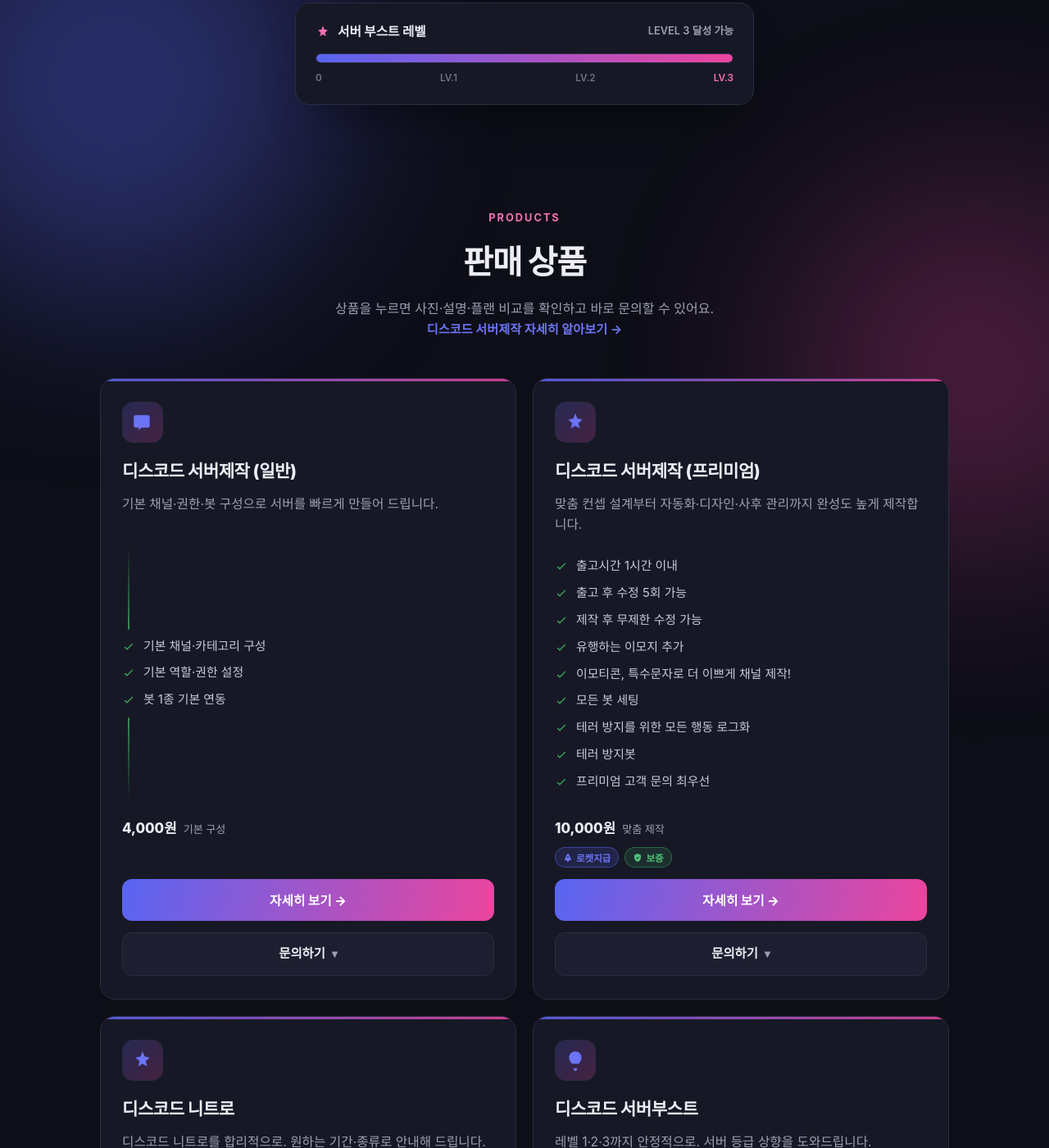
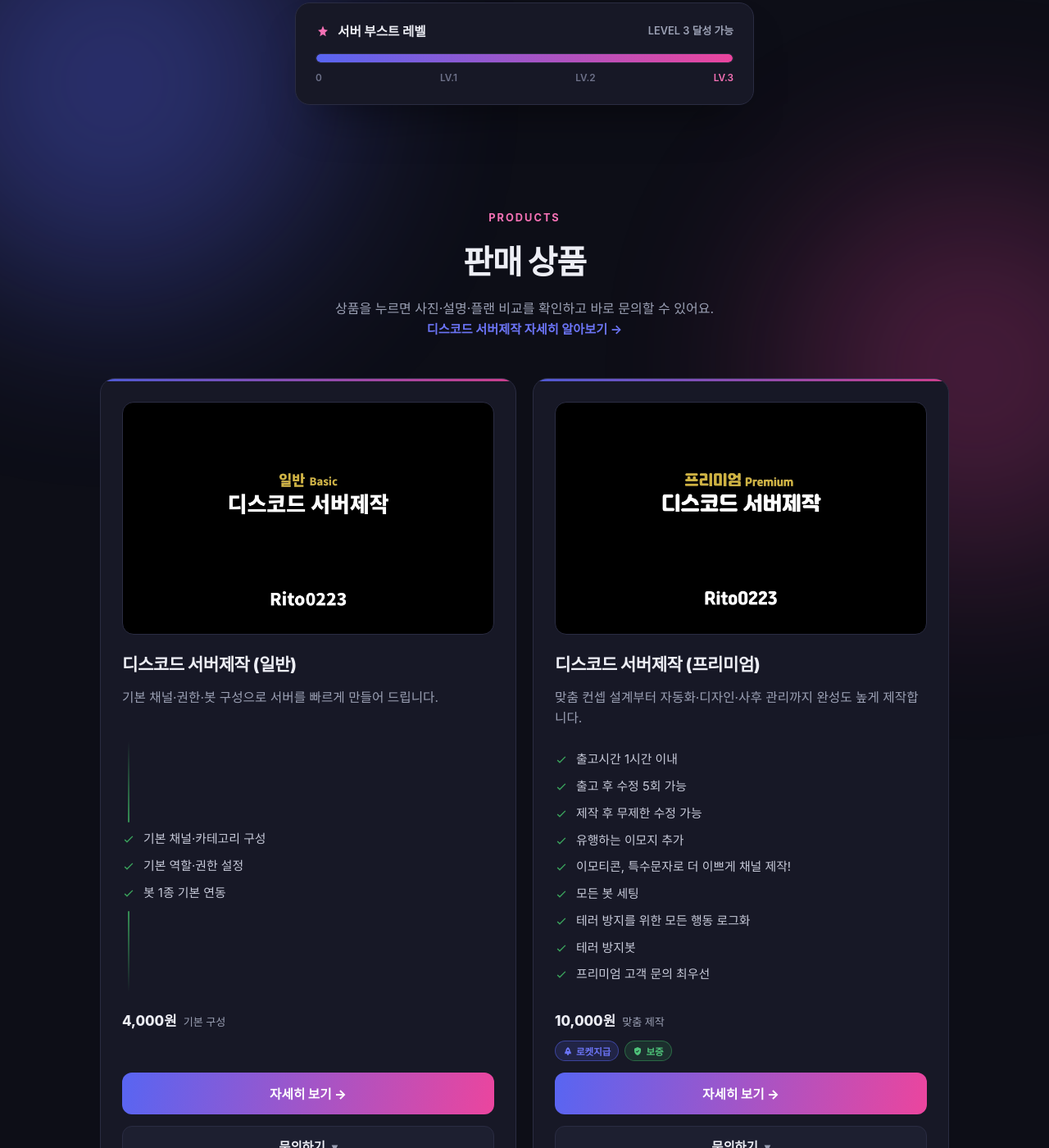
Before and after one commit to hyomin0216/hyomin0216.github.io1, a Jekyll site: the page built from index.html, in a window 1280 px wide and 1400 px high, scrolled down 577 px. Shown: the whole window at 82% size. Built offline with Jekyll 4.4.1, drawn with Linux system fonts in a browser that asks for light colours; some web fonts are replaced.

Commit message:
Add files via upload

```diff
--- a/index.html
+++ b/index.html
@@ -591,6 +591,14 @@ footer{position:relative;z-index:1;border-top:1px solid var(--line);padding:38px
 
 /* 한글 줄바꿈: 단어 단위 */
 h1,h2,h3,.lead,.sec-head p{word-break:keep-all;overflow-wrap:break-word}
+/* 상품 카드 사진 (번개장터 상품 썸네일 스타일) */
+.card-thumb{display:block;width:100%;padding:0;margin:0 0 20px;cursor:pointer;background:#000;border:1px solid var(--line);
+  border-radius:14px;overflow:hidden;aspect-ratio:16/10;font:inherit}
+.card-thumb picture,.card-thumb img{display:block;width:100%;height:100%}
+.card-thumb img{object-fit:contain;transition:transform .35s ease}
+.card-thumb:hover img{transform:scale(1.04)}
+@media(max-width:720px){.card-thumb{aspect-ratio:4/3}}
+.gallery.single .gal-nav,.gallery.single .gal-dots,.gallery.single .gal-count{display:none}
 /* 상품 카드 높이 맞춤: 체크리스트를 가운데 정렬해 위아래 여백으로 옆 카드와 맞춤, 가격·버튼은 하단 정렬 */
 .card{display:flex;flex-direction:column}
 .card>.feat{flex:1 0 auto;justify-content:flex-start}
@@ -825,7 +833,7 @@ a,button{-webkit-tap-highlight-color:transparent}
 
       <!-- 상품 1: 서버제작 (일반) -->
       <article class="card">
-        <div class="card-ico"><svg width="26" height="26" viewBox="0 0 24 24" fill="currentColor" aria-hidden="true"><path d="M20 4H4a2 2 0 00-2 2v10a2 2 0 002 2h4l-1 3 4-3h7a2 2 0 002-2V6a2 2 0 00-2-2z"/></svg></div>
+        <button type="button" class="card-thumb" data-modal="m1" aria-label="디스코드 서버제작 일반 자세히 보기"><picture><source srcset="/images/thumbs/basic.webp" type="image/webp"><img src="/images/thumbs/basic.png" alt="디스코드 서버제작 일반" width="1000" height="1000" loading="lazy" decoding="async"></picture></button>
         <h3>디스코드 서버제작 (일반)</h3>
         <p class="desc"><!--설명 수정-->기본 채널·권한·봇 구성으로 서버를 빠르게 만들어 드립니다.</p>
         <!-- ✏️ 이 목록만 고치면 상세 팝업의 '포함 내용'에도 자동으로 똑같이 반영돼요 -->
@@ -850,7 +858,7 @@ a,button{-webkit-tap-highlight-color:transparent}
 
       <!-- 상품 1-2: 서버제작 (프리미엄) -->
       <article class="card">
-        <div class="card-ico"><svg width="26" height="26" viewBox="0 0 24 24" fill="currentColor" aria-hidden="true"><path d="M12 2l2.4 5.9L20 9l-4.5 3.9L17 19l-5-3-5 3 1.5-6.1L4 9l5.6-1.1z"/></svg></div>
+        <button type="button" class="card-thumb" data-modal="m4" aria-label="디스코드 서버제작 프리미엄 자세히 보기"><picture><source srcset="/images/premium/1.webp" type="image/webp"><img src="/images/premium/1.png" alt="디스코드 서버제작 프리미엄" width="1000" height="1000" loading="lazy" decoding="async"></picture></button>
         <h3>디스코드 서버제작 (프리미엄)</h3>
         <p class="desc"><!--설명 수정-->맞춤 컨셉 설계부터 자동화·디자인·사후 관리까지 완성도 높게 제작합니다.</p>
         <!-- ✏️ 이 목록만 고치면 상세 팝업의 '포함 내용'에도 자동으로 똑같이 반영돼요 -->
@@ -882,7 +890,7 @@ a,button{-webkit-tap-highlight-color:transparent}
 
       <!-- 상품 2 -->
       <article class="card">
-        <div class="card-ico"><svg width="26" height="26" viewBox="0 0 24 24" fill="currentColor" aria-hidden="true"><path d="M12 2l2.4 5.9L20 9l-4.5 3.9L17 19l-5-3-5 3 1.5-6.1L4 9l5.6-1.1z"/></svg></div>
+        <button type="button" class="card-thumb" data-modal="m2" aria-label="디스코드 니트로 자세히 보기"><picture><source srcset="/images/thumbs/nitro.webp" type="image/webp"><img src="/images/thumbs/nitro.png" alt="디스코드 니트로" width="1000" height="1000" loading="lazy" decoding="async"></picture></button>
         <h3>디스코드 니트로</h3>
         <p class="desc"><!--설명 수정-->디스코드 니트로를 합리적으로. 원하는 기간·종류로 안내해 드립니다.</p>
         <!-- ✏️ 이 목록만 고치면 상세 팝업의 '포함 내용'에도 자동으로 똑같이 반영돼요 -->
@@ -907,7 +915,7 @@ a,button{-webkit-tap-highlight-color:transparent}
 
       <!-- 상품 4 -->
       <article class="card">
-        <div class="card-ico"><svg width="26" height="26" viewBox="0 0 24 24" fill="currentColor" aria-hidden="true"><path d="M12 2C8 2 5 5 5 9c0 3 2 5 3 7h8c1-2 3-4 3-7 0-4-3-7-7-7zm-2 19h4v1a2 2 0 01-4 0z"/></svg></div>
+        <button type="button" class="card-thumb" data-modal="m3" aria-label="디스코드 서버부스트 자세히 보기"><picture><source srcset="/images/thumbs/boost.webp" type="image/webp"><img src="/images/thumbs/boost.png" alt="디스코드 서버부스트" width="1000" height="1000" loading="lazy" decoding="async"></picture></button>
         <h3>디스코드 서버부스트</h3>
         <p class="desc"><!--설명 수정-->레벨 1·2·3까지 안정적으로. 서버 등급 상향을 도와드립니다.</p>
         <!-- ✏️ 이 목록만 고치면 상세 팝업의 '포함 내용'에도 자동으로 똑같이 반영돼요 -->
@@ -944,10 +952,7 @@ a,button{-webkit-tap-highlight-color:transparent}
       <div class="gallery">
         <span class="gal-count">1 / 4</span>
         <div class="carousel">
-            <div class="slide"><div class="ph">사진 1</div></div>
-            <div class="slide"><div class="ph">사진 2</div></div>
-            <div class="slide"><div class="ph">사진 3</div></div>
-            <div class="slide"><div class="ph">사진 4</div></div>
+            <div class="slide"><picture><source srcset="/images/thumbs/basic.webp" type="image/webp"><img style="width:100%;height:100%;object-fit:contain;display:block;background:#000" src="/images/thumbs/basic.png" alt="디스코드 서버제작 일반 상품 사진 1" width="1000" height="1000" loading="lazy" decoding="async"></picture></div>
         </div>
         <button class="gal-nav gal-prev" aria-label="이전 사진">&#8249;</button>
         <button class="gal-nav gal-next" aria-label="다음 사진">&#8250;</button>
@@ -1063,10 +1068,7 @@ a,button{-webkit-tap-highlight-color:transparent}
       <div class="gallery">
         <span class="gal-count">1 / 4</span>
         <div class="carousel">
-            <div class="slide"><div class="ph">사진 1</div></div>
-            <div class="slide"><div class="ph">사진 2</div></div>
-            <div class="slide"><div class="ph">사진 3</div></div>
-            <div class="slide"><div class="ph">사진 4</div></div>
+            <div class="slide"><picture><source srcset="/images/thumbs/nitro.webp" type="image/webp"><img style="width:100%;height:100%;object-fit:contain;display:block;background:#000" src="/images/thumbs/nitro.png" alt="디스코드 니트로 상품 사진 1" width="1000" height="1000" loading="lazy" decoding="async"></picture></div>
         </div>
         <button class="gal-nav gal-prev" aria-label="이전 사진">&#8249;</button>
         <button class="gal-nav gal-next" aria-label="다음 사진">&#8250;</button>
@@ -1098,10 +1100,7 @@ a,button{-webkit-tap-highlight-color:transparent}
       <div class="gallery">
         <span class="gal-count">1 / 4</span>
         <div class="carousel">
-            <div class="slide"><div class="ph">사진 1</div></div>
-            <div class="slide"><div class="ph">사진 2</div></div>
-            <div class="slide"><div class="ph">사진 3</div></div>
-            <div class="slide"><div class="ph">사진 4</div></div>
+            <div class="slide"><picture><source srcset="/images/thumbs/boost.webp" type="image/webp"><img style="width:100%;height:100%;object-fit:contain;display:block;background:#000" src="/images/thumbs/boost.png" alt="디스코드 서버부스트 상품 사진 1" width="1000" height="1000" loading="lazy" decoding="async"></picture></div>
         </div>
         <button class="gal-nav gal-prev" aria-label="이전 사진">&#8249;</button>
         <button class="gal-nav gal-next" aria-label="다음 사진">&#8250;</button>
```
Also changed, not shown: other parts of index.html (+1 -0 lines), images/thumbs/basic.png (added), images/thumbs/basic.webp (added), images/thumbs/boost.png (added), images/thumbs/boost.webp (added), images/thumbs/nitro.png (added), images/thumbs/nitro.webp (added).
